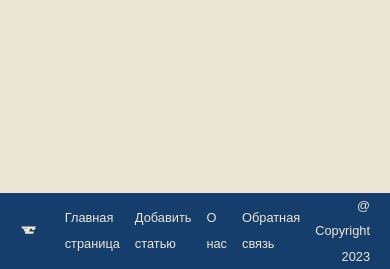
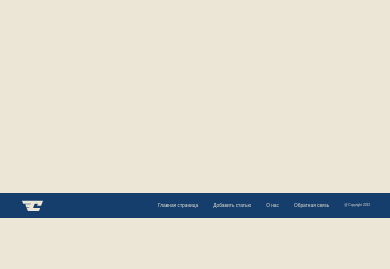
Before and after one commit to Gaidysheff/SILANT, a Django app: page /about/ in a window 390 px wide. Shown: the part 630-899 px from the top of the page. After the commit the page ends 848 px from the top, so only its background shows below. Run offline with Django 4.2, Linux system fonts and the light colour scheme; some web fonts are replaced.

Commit message:
Adaptapion improves

```diff
--- a/silant/crm_app/static/crm_app/css/styles.css
+++ b/silant/crm_app/static/crm_app/css/styles.css
@@ -33,6 +33,7 @@ main {
 
 .page-title {
   font-size: 4rem;
+  padding: 0px 10px;
   color: #ebe6d6;
   line-height: 160%;
   text-align: center;
@@ -157,6 +158,7 @@ h1 {
 .footer__logo > svg {
   width: 70%;
   height: 70%;
+  display: flex;
   align-content: center;
 }
 
@@ -528,6 +530,10 @@ iframe {
   .bottom__map {
     margin-bottom: -80px;
   }
+
+  .page-title {
+    font-size: 3rem;
+  }
 }
 
 /* ======================= 800 ========================== */
@@ -550,6 +556,10 @@ iframe {
     padding: 0;
   }
 
+  .footer__menu-item:last-child {
+    font-size: 0.5rem;
+  }
+
   .header__logo > svg {
     width: 70%;
     height: 70%;
@@ -558,6 +568,10 @@ iframe {
   .footer__logo > svg {
     width: 50%;
     height: 50%;
+  }
+
+  .page-title {
+    font-size: 2.5rem;
   }
 }
 
@@ -569,6 +583,29 @@ iframe {
   }
 }
 /* ======================= 630 ========================== */
+
+@media (max-width: 1300px) {
+  .page-title {
+    font-size: 2rem;
+  }
+}
+
+/* ======================= 590 ========================== */
+@media (max-width: 590px) {
+  .footer__menu-item {
+    font-size: 0.5rem;
+  }
+  .footer__menu-item:last-child {
+    font-size: 0.3rem;
+  }
+  .footer__logo {
+    width: 60px;
+  }
+  .footer__logo > svg {
+    width: 100%;
+    height: 100%;
+  }
+}
 
 /* ======================= 530 ========================== */
 @media (max-width: 530px) {
@@ -589,4 +626,46 @@ iframe {
   .bottom__map {
     margin-bottom: -40px;
   }
+
+  .page-title {
+    font-size: 1.5rem;
+  }
 }
+
+/* ======================= 455 ========================== */
+@media (max-width: 455px) {
+}
+
+/* ======================= 400 ========================== */
+@media (max-width: 400px) {
+  .page-title {
+    font-size: 1.2rem;
+  }
+  .footer__logo {
+    width: 30px;
+  }
+  .footer__logo > svg {
+    width: 100%;
+    height: 100%;
+  }
+
+  /* ======================= 370 ========================== */
+  @media (max-width: 400px) {
+    .footer__menu-item {
+      font-size: 0.3rem;
+    }
+
+    .footer__menu-item:last-child {
+      font-size: 0.2rem;
+    }
+
+    .footer__logo {
+      width: 25px;
+    }
+
+    .footer__logo > svg {
+      width: 100%;
+      height: 100%;
+    }
+  }
+}
--- a/silant/crm_app/static/crm_app/css/text3d.css
+++ b/silant/crm_app/static/crm_app/css/text3d.css
@@ -116,11 +116,24 @@
 .text3d-wrap-2:hover .text3d-layer-2 {
   animation-play-state: running;
 }
-@media (max-width: 767px) {
+/* @media (max-width: 767px) {
   .text3d-2 .text3d-layer-2:after {
     font-size: 60px;
   }
+} */
+
+/* @media (max-width: 980px) {
+  .text3d-2 .text3d-layer-2:after {
+    font-size: 80px;
+  }
 }
+
+@media (max-width: 530px) {
+  .text3d-2 .text3d-layer-2:after {
+    font-size: 50px;
+  }
+} */
+
 @keyframes text3d-anim-2 {
   0% {
     transform: rotateY(20deg) rotateX(35deg) translateZ(0);
@@ -132,3 +145,59 @@
     transform: rotateY(-20deg) rotateX(35deg) translateZ(0);
   }
 }
+
+/* ======================= 980 ========================== */
+
+@media (max-width: 980px) {
+  .text3d-layer-2:after {
+    font-size: 80px;
+  }
+}
+
+/* ======================= 600 ========================== */
+
+@media (max-width: 600px) {
+  .text3d-layer-2:after {
+    font-size: 70px;
+  }
+}
+
+/* ======================= 530 ========================== */
+
+@media (max-width: 530px) {
+  .text3d-layer-2:after {
+    font-size: 50px;
+  }
+}
+
+/* ======================= 400 ========================== */
+
+@media (max-width: 400px) {
+  .text3d-layer-2:after {
+    font-size: 42px;
+  }
+}
+
+/* ======================= 330 ========================== */
+
+@media (max-width: 330px) {
+  .text3d-layer-2:after {
+    font-size: 35px;
+  }
+}
+
+/* ======================= 300 ========================== */
+
+@media (max-width: 300px) {
+  .text3d-layer-2:after {
+    font-size: 30px;
+  }
+}
+
+/* ======================= 270 ========================== */
+
+@media (max-width: 270px) {
+  .text3d-layer-2:after {
+    font-size: 25px;
+  }
+}
```
Also changed, not shown: silant/db.sqlite3.
